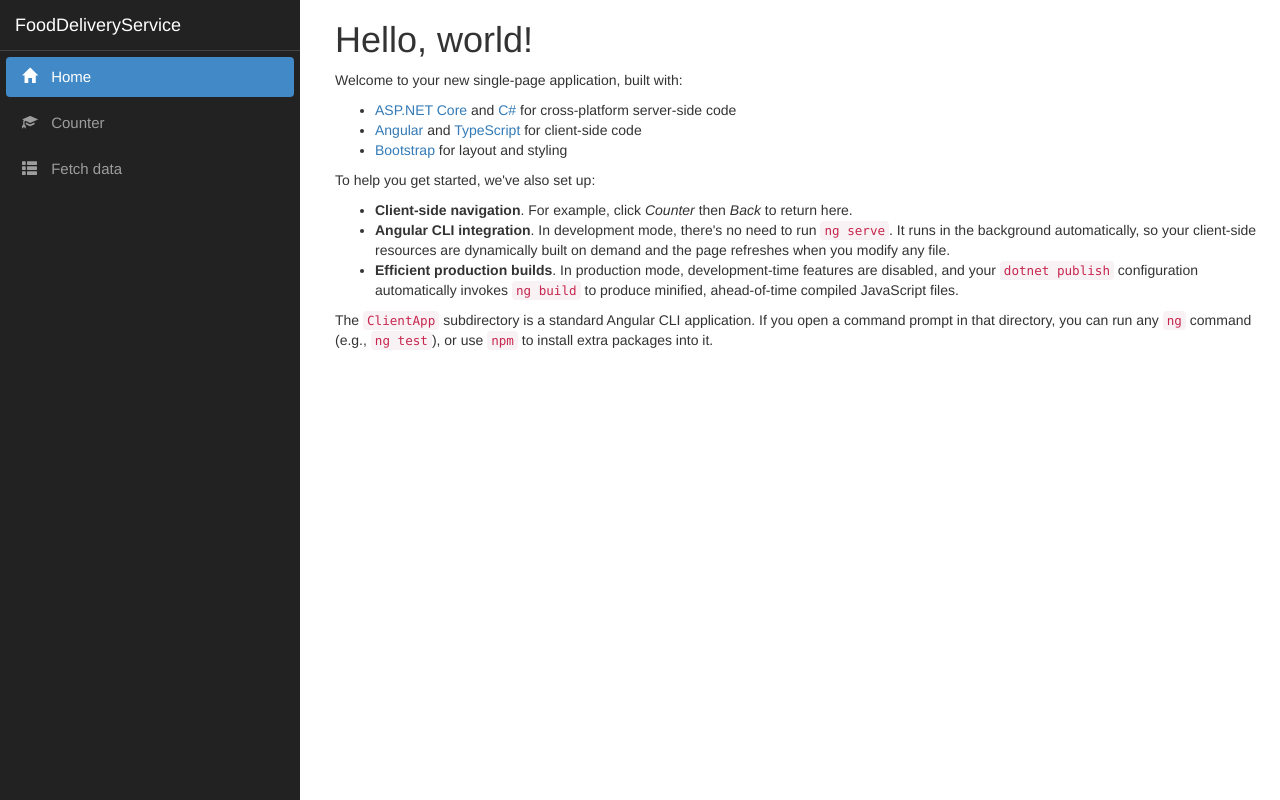
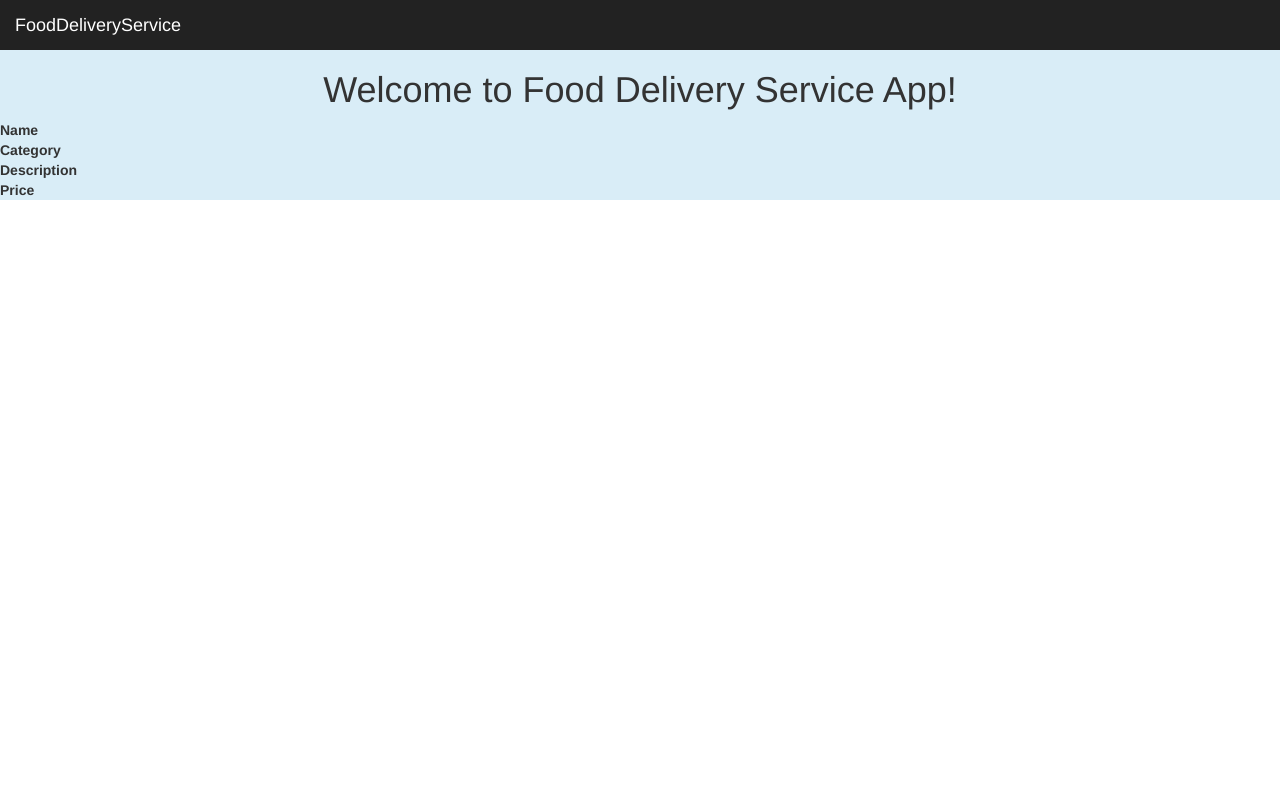
Before and after one commit to iamatran/FoodDeliveryService, an Angular app in the folder ClientApp/: page / in a window 1280 px wide. Built offline with nearby package versions, Linux system fonts and the light colour scheme.

Commit message:
Updated app component, nav component

```diff
--- a/ClientApp/src/app/app.component.html
+++ b/ClientApp/src/app/app.component.html
@@ -1,10 +1,26 @@
-<div class='container-fluid'>
-  <div class='row'>
-    <div class='col-sm-3'>
-      <app-nav-menu></app-nav-menu>
-    </div>
-    <div class='col-sm-9 body-content'>
-      <router-outlet></router-outlet>
-    </div>
-  </div>
+<div>
+  <app-nav-menu></app-nav-menu>
 </div>
+
+<div style="text-align: center">
+  <h1>Welcome to {{title}}!</h1>
+</div>
+
+<table class="table table-sm table-striped">
+  <tr>
+    <th>Name</th>
+    <td>{{movie?.name}}</td>
+  </tr>
+  <tr>
+    <th>Category</th>
+    <td>{{movie?.category}}</td>
+  </tr>
+  <tr>
+    <th>Description</th>
+    <td>{{movie?.description}}</td>
+  </tr>
+  <tr>
+    <th>Price</th>
+    <td>{{movie?.price}}</td>
+  </tr>
+</table>
--- a/ClientApp/src/app/app.component.ts
+++ b/ClientApp/src/app/app.component.ts
@@ -6,5 +6,5 @@ import { Component } from '@angular/core';
   styleUrls: ['./app.component.css']
 })
 export class AppComponent {
-  title = 'app';
+  title = 'Food Delivery Service App';
 }
--- a/ClientApp/src/app/nav-menu/nav-menu.component.html
+++ b/ClientApp/src/app/nav-menu/nav-menu.component.html
@@ -1,33 +1,5 @@
-<div class='main-nav'>
+<div>
     <div class='navbar navbar-inverse'>
-        <div class='navbar-header'>
-            <button type='button' class='navbar-toggle' data-toggle='collapse' data-target='.navbar-collapse' [attr.aria-expanded]='isExpanded' (click)='toggle()'>
-                <span class='sr-only'>Toggle navigation</span>
-                <span class='icon-bar'></span>
-                <span class='icon-bar'></span>
-                <span class='icon-bar'></span>
-            </button>
-            <a class='navbar-brand' [routerLink]='["/"]'>FoodDeliveryService</a>
-        </div>
-        <div class='clearfix'></div>
-        <div class='navbar-collapse collapse' [ngClass]='{ "in": isExpanded }'>
-            <ul class='nav navbar-nav'>
-                <li [routerLinkActive]='["link-active"]' [routerLinkActiveOptions]='{ exact: true }'>
-                    <a [routerLink]='["/"]' (click)='collapse()'>
-                        <span class='glyphicon glyphicon-home'></span> Home
-                    </a>
-                </li>
-                <li [routerLinkActive]='["link-active"]'>
-                    <a [routerLink]='["/counter"]' (click)='collapse()'>
-                        <span class='glyphicon glyphicon-education'></span> Counter
-                    </a>
-                </li>
-                <li [routerLinkActive]='["link-active"]'>
-                    <a [routerLink]='["/fetch-data"]' (click)='collapse()'>
-                        <span class='glyphicon glyphicon-th-list'></span> Fetch data
-                    </a>
-                </li>
-            </ul>
-        </div>
+        <a class='navbar-brand' [routerLink]='["/"]'>FoodDeliveryService</a>
     </div>
 </div>
--- a/ClientApp/src/index.html
+++ b/ClientApp/src/index.html
@@ -1,5 +1,6 @@
 <!doctype html>
 <html lang="en">
+
 <head>
   <meta charset="utf-8">
   <title>FoodDeliveryService</title>
@@ -8,7 +9,11 @@
   <meta name="viewport" content="width=device-width, initial-scale=1">
   <link rel="icon" type="image/x-icon" href="favicon.ico">
 </head>
+
 <body>
-  <app-root>Loading...</app-root>
+  <div class="p-1 bg-info">
+    <app-root>Loading...</app-root>
+  </div>
 </body>
+
 </html>
```
Also changed, not shown: 1 other file (tests, documents, lock files or other folders).
